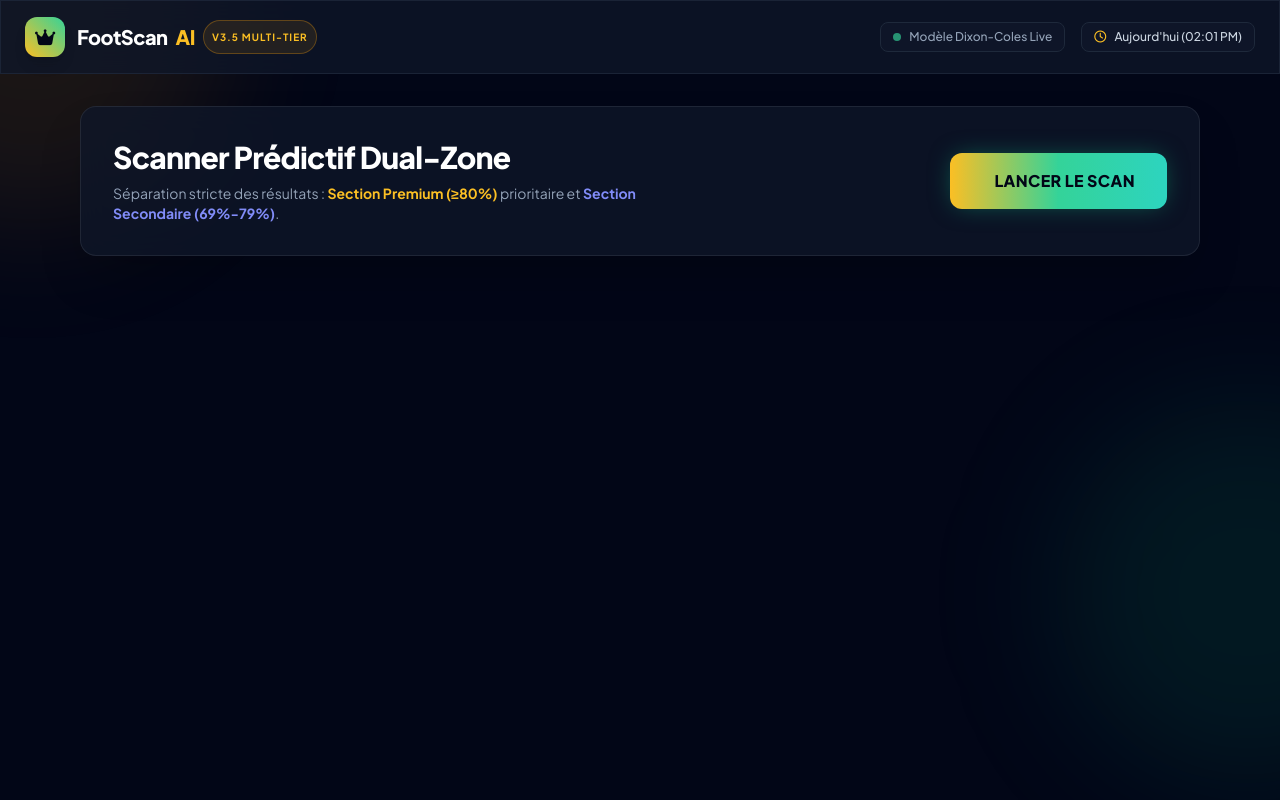
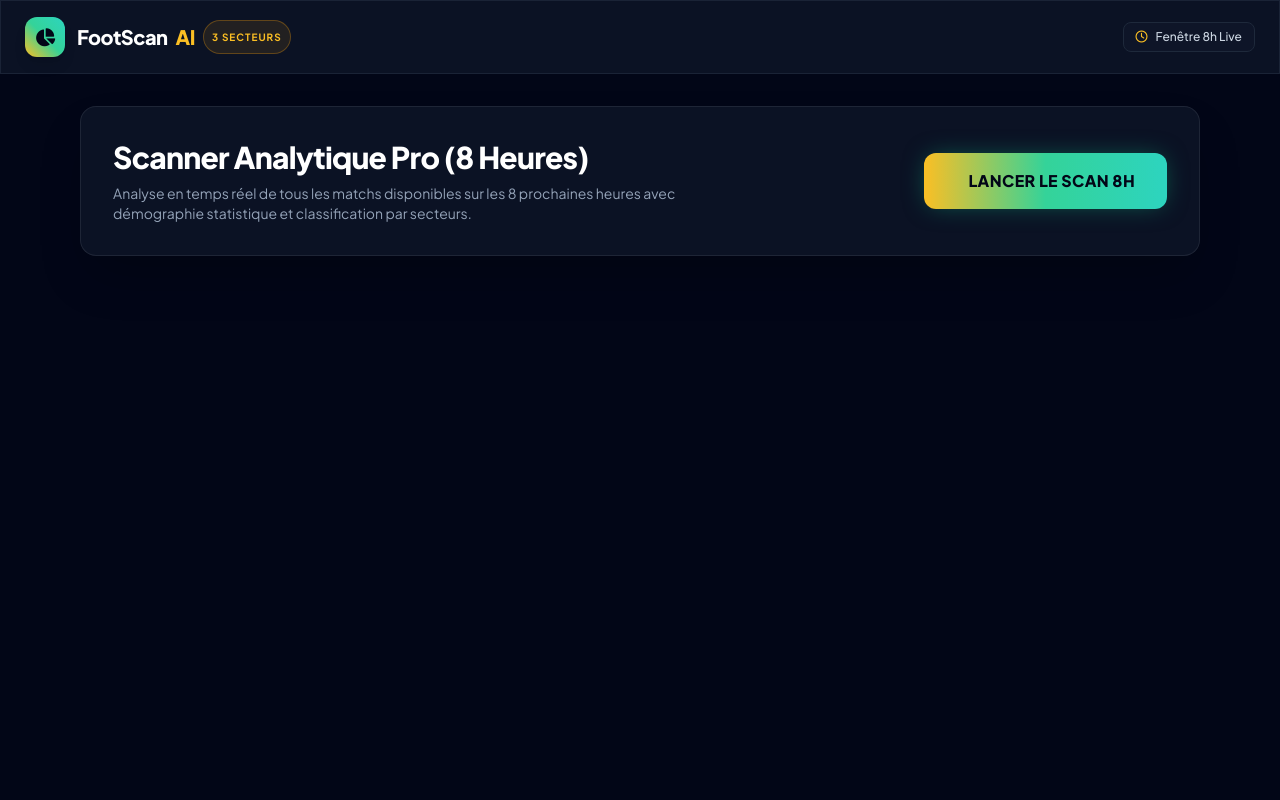
Before and after one commit to joehcreatyv-cpu/mon-scanner-foot, a Python web app: template mon-scanner-foot/templates/index.html in a window 1280 px wide. Run offline with Jinja, Linux system fonts and the light colour scheme; the template is opened without the code that fills it, so the values that code supplies are empty; some libraries are stand-ins or nearby versions.

Commit message:
Update index.html

```diff
--- a/mon-scanner-foot/templates/index.html
+++ b/mon-scanner-foot/templates/index.html
@@ -3,7 +3,7 @@
 <head>
     <meta charset="UTF-8">
     <meta name="viewport" content="width=device-width, initial-scale=1.0">
-    <title>FootScan AI Pro | Premium & Standard</title>
+    <title>FootScan AI Pro | Live Analytics</title>
     <script src="https://cdn.tailwindcss.com"></script>
     <link rel="stylesheet" href="https://cdnjs.cloudflare.com/ajax/libs/font-awesome/6.4.0/css/all.min.css">
     <link href="https://fonts.googleapis.com/css2?family=Plus+Jakarta+Sans:wght@300;400;500;600;700;800&display=swap" rel="stylesheet">
@@ -24,51 +24,34 @@
         .glass-panel {
             background: rgba(15, 23, 42, 0.75);
             backdrop-filter: blur(16px);
-            -webkit-backdrop-filter: blur(16px);
             border: 1px solid rgba(255, 255, 255, 0.08);
         }
-        .glow-gold {
-            box-shadow: 0 0 25px -5px rgba(234, 179, 8, 0.3);
-        }
-        .glow-button {
-            box-shadow: 0 0 25px -5px rgba(16, 185, 129, 0.5);
-        }
-        .glow-button:hover {
-            box-shadow: 0 0 35px 0px rgba(16, 185, 129, 0.7);
-        }
+        .glow-gold { box-shadow: 0 0 25px -5px rgba(234, 179, 8, 0.3); }
+        .glow-amber { box-shadow: 0 0 25px -5px rgba(245, 158, 11, 0.3); }
+        .glow-button { box-shadow: 0 0 25px -5px rgba(16, 185, 129, 0.5); }
     </style>
 </head>
 <body class="bg-slate-950 text-slate-100 min-h-screen flex flex-col font-sans selection:bg-emerald-500 selection:text-slate-950">
-
-    <!-- Glowing Backgrounds -->
-    <div class="fixed inset-0 overflow-hidden pointer-events-none z-0">
-        <div class="absolute -top-40 -left-40 w-96 h-96 bg-amber-500/10 rounded-full blur-3xl"></div>
-        <div class="absolute top-1/2 -right-40 w-96 h-96 bg-emerald-500/10 rounded-full blur-3xl"></div>
-    </div>
 
     <!-- Header -->
     <header class="relative z-10 border-b border-slate-800/80 glass-panel sticky top-0">
         <div class="max-w-7xl mx-auto px-6 py-4 flex justify-between items-center">
             <div class="flex items-center gap-3">
-                <div class="w-10 h-10 rounded-xl bg-gradient-to-tr from-amber-400 to-emerald-400 flex items-center justify-center text-slate-950 font-black shadow-lg">
-                    <i class="fa-solid fa-crown text-lg"></i>
+                <div class="w-10 h-10 rounded-xl bg-gradient-to-tr from-amber-400 via-emerald-400 to-teal-400 flex items-center justify-center text-slate-950 font-black shadow-lg">
+                    <i class="fa-solid fa-chart-pie text-lg"></i>
                 </div>
                 <div>
                     <h1 class="text-xl font-extrabold tracking-tight text-white flex items-center gap-2">
                         FootScan <span class="text-amber-400">AI</span>
-                        <span class="text-[10px] uppercase font-bold tracking-widest bg-amber-500/10 text-amber-400 border border-amber-500/30 px-2 py-0.5 rounded-full">v3.5 Multi-Tier</span>
+                        <span class="text-[10px] uppercase font-bold tracking-widest bg-amber-500/10 text-amber-400 border border-amber-500/30 px-2 py-0.5 rounded-full">3 Secteurs</span>
                     </h1>
                 </div>
             </div>
 
             <div class="flex items-center gap-4 text-xs font-medium text-slate-400">
-                <div class="hidden md:flex items-center gap-2 bg-slate-900/80 px-3 py-1.5 rounded-lg border border-slate-800">
-                    <span class="w-2 h-2 rounded-full bg-emerald-400 animate-pulse"></span>
-                    <span>Modèle Dixon-Coles Live</span>
-                </div>
                 <div class="bg-slate-900/80 px-3 py-1.5 rounded-lg border border-slate-800 text-slate-300">
                     <i class="fa-regular fa-clock text-amber-400 mr-1.5"></i>
-                    <span id="timeRangeText">Aujourd'hui</span>
+                    <span id="windowText">Fenêtre 8h Live</span>
                 </div>
             </div>
         </div>
@@ -81,15 +64,15 @@
         <div class="glass-panel rounded-2xl p-6 md:p-8 relative overflow-hidden shadow-2xl">
             <div class="flex flex-col md:flex-row items-center justify-between gap-6 relative z-10">
                 <div class="space-y-2 text-center md:text-left">
-                    <h2 class="text-2xl md:text-3xl font-extrabold text-white tracking-tight">Scanner Prédictif Dual-Zone</h2>
+                    <h2 class="text-2xl md:text-3xl font-extrabold text-white tracking-tight">Scanner Analytique Pro (8 Heures)</h2>
                     <p class="text-sm text-slate-400 max-w-xl">
-                        Séparation stricte des résultats : <strong class="text-amber-400">Section Premium (≥80%)</strong> prioritaire et <strong class="text-indigo-400">Section Secondaire (69%-79%)</strong>.
+                        Analyse en temps réel de tous les matchs disponibles sur les 8 prochaines heures avec démographie statistique et classification par secteurs.
                     </p>
                 </div>
 
-                <button id="scanBtn" onclick="runScan()" class="glow-button w-full md:w-auto bg-gradient-to-r from-amber-400 via-emerald-400 to-teal-400 text-slate-950 font-extrabold px-8 py-4 rounded-xl transition-all duration-300 flex items-center justify-center gap-3 cursor-pointer transform hover:-translate-y-0.5 active:translate-y-0">
+                <button id="scanBtn" onclick="runScan()" class="glow-button w-full md:w-auto bg-gradient-to-r from-amber-400 via-emerald-400 to-teal-400 text-slate-950 font-extrabold px-8 py-4 rounded-xl transition-all duration-300 flex items-center justify-center gap-3 cursor-pointer transform hover:-translate-y-0.5">
                     <i class="fa-solid fa-radar text-lg" id="radarIcon"></i>
-                    <span class="tracking-wide uppercase">LANCER LE SCAN</span>
+                    <span class="tracking-wide uppercase">LANCER LE SCAN 8H</span>
                 </button>
             </div>
         </div>
@@ -97,49 +80,50 @@
         <!-- Radar Loading -->
         <div id="loadingState" class="hidden flex-col items-center justify-center py-16 gap-6 glass-panel rounded-2xl">
             <div class="relative w-28 h-28 flex items-center justify-center">
-                <div class="absolute inset-0 border-2 border-amber-500/20 rounded-full"></div>
-                <div class="absolute inset-3 border border-amber-500/40 rounded-full"></div>
-                <div class="absolute inset-8 border border-amber-500/60 rounded-full"></div>
-                <div class="absolute inset-0 rounded-full animate-radar-sweep border-t-2 border-amber-400"></div>
-                <div class="w-3 h-3 bg-amber-400 rounded-full shadow-lg shadow-amber-400/80 animate-ping"></div>
+                <div class="absolute inset-0 border-2 border-emerald-500/20 rounded-full"></div>
+                <div class="absolute inset-0 rounded-full animate-radar-sweep border-t-2 border-emerald-400"></div>
+                <div class="w-3 h-3 bg-emerald-400 rounded-full shadow-lg shadow-emerald-400/80 animate-ping"></div>
             </div>
-            <div class="text-center space-y-1">
-                <p class="text-lg font-bold text-white tracking-wide">Analyse des cotes & matrices Dixon-Coles...</p>
-                <p class="text-xs text-slate-400">Attribution des matchs aux zones Premium (80%+) et Secondaires (69%-79%)</p>
-            </div>
+            <p class="text-lg font-bold text-white tracking-wide">Analyse des cotes et construction des graphiques...</p>
         </div>
 
         <!-- Results Container -->
         <div id="resultsContainer" class="hidden flex-col gap-10">
 
-            <!-- SECTION PREMIUM (≥80%) -->
+            <!-- SECTEUR 1 : PREMIUM (80%+) -->
             <div class="flex flex-col gap-4">
                 <div class="flex items-center justify-between px-2 border-b border-amber-500/30 pb-3">
                     <div class="flex items-center gap-2">
                         <i class="fa-solid fa-crown text-amber-400 text-xl"></i>
-                        <h3 class="text-xl font-extrabold text-white tracking-wide">Résultats Premium <span class="text-amber-400 text-sm font-bold">(Seuil Minimal ≥ 80%)</span></h3>
+                        <h3 class="text-xl font-extrabold text-white tracking-wide">Secteur Premium <span class="text-amber-400 text-sm font-bold">(≥ 80%)</span></h3>
                     </div>
-                    <span class="bg-amber-500/10 text-amber-400 border border-amber-500/30 px-3 py-1 rounded-full text-xs font-bold">
-                        Qualifiés : <strong id="premiumCount">0</strong>
-                    </span>
+                    <span class="bg-amber-500/10 text-amber-400 border border-amber-500/30 px-3 py-1 rounded-full text-xs font-bold" id="premBadge">0 Match</span>
                 </div>
-
                 <div id="premiumCardsList" class="flex flex-col gap-5"></div>
             </div>
 
-            <!-- SECTION SECONDAIRE (69% - 79%) -->
-            <div class="flex flex-col gap-4 pt-6 border-t border-slate-800">
-                <div class="flex items-center justify-between px-2 border-b border-indigo-500/30 pb-3">
+            <!-- SECTEUR 2 : GOLD (69% - 79%) -->
+            <div class="flex flex-col gap-4">
+                <div class="flex items-center justify-between px-2 border-b border-yellow-500/30 pb-3">
                     <div class="flex items-center gap-2">
-                        <i class="fa-solid fa-bolt text-indigo-400 text-xl"></i>
-                        <h3 class="text-xl font-extrabold text-white tracking-wide">Résultats Secondaires <span class="text-indigo-400 text-sm font-bold">(Seuil 69% à 79%)</span></h3>
+                        <i class="fa-solid fa-award text-yellow-400 text-xl"></i>
+                        <h3 class="text-xl font-extrabold text-white tracking-wide">Secteur Gold <span class="text-yellow-400 text-sm font-bold">(69% à 79%)</span></h3>
                     </div>
-                    <span class="bg-indigo-500/10 text-indigo-400 border border-indigo-500/30 px-3 py-1 rounded-full text-xs font-bold">
-                        Qualifiés : <strong id="secondaryCount">0</strong>
-                    </span>
+                    <span class="bg-yellow-500/10 text-yellow-400 border border-yellow-500/30 px-3 py-1 rounded-full text-xs font-bold" id="goldBadge">0 Match</span>
                 </div>
+                <div id="goldCardsList" class="flex flex-col gap-5"></div>
+            </div>
 
-                <div id="secondaryCardsList" class="flex flex-col gap-5"></div>
+            <!-- SECTEUR 3 : TOP 12 LIGUES MAJEURES -->
+            <div class="flex flex-col gap-4 pt-4 border-t border-slate-800">
+                <div class="flex items-center justify-between px-2 border-b border-teal-500/30 pb-3">
+                    <div class="flex items-center gap-2">
+                        <i class="fa-solid fa-trophy text-teal-400 text-xl"></i>
+                        <h3 class="text-xl font-extrabold text-white tracking-wide">12 Ligues Majeures & Autres Rencontres</h3>
+                    </div>
+                    <span class="bg-teal-500/10 text-teal-400 border border-teal-500/30 px-3 py-1 rounded-full text-xs font-bold" id="topBadge">0 Match</span>
+                </div>
+                <div id="topLeaguesCardsList" class="flex flex-col gap-5"></div>
             </div>
 
         </div>
@@ -147,15 +131,10 @@
     </main>
 
     <script>
-        document.addEventListener("DOMContentLoaded", () => {
-            const now = new Date();
-            document.getElementById('timeRangeText').innerText = `Aujourd'hui (${now.toLocaleTimeString([], { hour: '2-digit', minute: '2-digit' })})`;
-        });
-
-        function renderMatchCard(match, isPremium) {
-            const themeColor = isPremium ? 'amber' : 'indigo';
-            const badgeBg = isPremium ? 'bg-amber-500/10 text-amber-400 border-amber-500/30' : 'bg-indigo-500/10 text-indigo-400 border-indigo-500/30';
-            const barGradient = isPremium ? 'from-amber-400 to-emerald-400' : 'from-indigo-500 to-teal-400';
+        function renderMatchCard(match, sectorType) {
+            let accentColor = 'emerald';
+            if (sectorType === 'premium') accentColor = 'amber';
+            if (sectorType === 'gold') accentColor = 'yellow';
 
             let predsHtml = match.analysis.predictions.map(p => `
                 <div class="bg-slate-900/90 border border-slate-800 rounded-lg p-3 space-y-2">
@@ -165,25 +144,27 @@
                     </div>
                     <div class="flex justify-between items-center text-sm">
                         <span class="font-bold text-white">${p.pick}</span>
-                        <span class="font-extrabold ${isPremium ? 'text-amber-400 bg-amber-500/10 border-amber-500/20' : 'text-indigo-400 bg-indigo-500/10 border-indigo-500/20'} px-2.5 py-1 rounded-md border">${p.confidence}%</span>
+                        <span class="font-extrabold text-${accentColor}-400 bg-${accentColor}-500/10 px-2.5 py-1 rounded-md border border-${accentColor}-500/20">${p.confidence}%</span>
                     </div>
                     <div class="w-full h-1.5 bg-slate-800 rounded-full overflow-hidden">
-                        <div class="h-full bg-gradient-to-r ${barGradient} rounded-full transition-all duration-1000" style="width: ${p.confidence}%"></div>
+                        <div class="h-full bg-gradient-to-r from-${accentColor}-500 to-teal-400 rounded-full" style="width: ${p.confidence}%"></div>
                     </div>
                 </div>
             `).join('');
 
             return `
-                <div class="glass-panel rounded-xl p-6 hover:border-${themeColor}-500/40 transition-all duration-300 shadow-xl flex flex-col gap-5 ${isPremium ? 'glow-gold' : ''}">
+                <div class="glass-panel rounded-xl p-6 hover:border-${accentColor}-500/40 transition-all duration-300 shadow-xl flex flex-col gap-5">
+
+                    <!-- Header Match -->
                     <div class="flex flex-col md:flex-row items-start md:items-center justify-between gap-4 border-b border-slate-800/80 pb-4">
                         <div class="flex items-center gap-4">
-                            <div class="bg-slate-900 border border-slate-800 rounded-lg px-3.5 py-2 text-center">
-                                <i class="fa-regular fa-clock text-${themeColor}-400 text-xs block mb-0.5"></i>
-                                <span class="font-mono text-sm font-bold text-white">${match.time}</span>
+                            <div class="bg-slate-900 border border-slate-800 rounded-lg px-3 py-2 text-center">
+                                <span class="text-[10px] text-slate-400 font-bold block">${match.date}</span>
+                                <span class="font-mono text-sm font-bold text-white">${match.time} UTC</span>
                             </div>
                             <div>
-                                <div class="text-xs text-slate-400 font-semibold mb-0.5">${match.league}</div>
-                                <div class="text-lg font-bold text-white">${match.home} <span class="text-${themeColor}-400 text-sm mx-1">VS</span> ${match.away}</div>
+                                <div class="text-xs text-${accentColor}-400 font-bold uppercase tracking-wider mb-0.5">${match.league}</div>
+                                <div class="text-lg font-bold text-white">${match.home} <span class="text-slate-500 text-sm mx-1">VS</span> ${match.away}</div>
                             </div>
                         </div>
 
@@ -199,6 +180,21 @@
                         </div>
                     </div>
 
+                    <!-- Graphique Démographique / Répartition 1N2 -->
+                    <div class="space-y-1.5 bg-slate-900/50 p-3 rounded-lg border border-slate-800/60">
+                        <div class="flex justify-between text-[11px] font-bold text-slate-400">
+                            <span>Dom (${match.analysis.p_home}%)</span>
+                            <span>Nul (${match.analysis.p_draw}%)</span>
+                            <span>Ext (${match.analysis.p_away}%)</span>
+                        </div>
+                        <div class="w-full h-2.5 bg-slate-800 rounded-full overflow-hidden flex">
+                            <div class="bg-emerald-500 h-full" style="width: ${match.analysis.p_home}%" title="Domicile"></div>
+                            <div class="bg-amber-400 h-full" style="width: ${match.analysis.p_draw}%" title="Nul"></div>
+                            <div class="bg-indigo-500 h-full" style="width: ${match.analysis.p_away}%" title="Extérieur"></div>
+                        </div>
+                    </div>
+
+                    <!-- Prédictions et Clusters -->
                     <div class="grid grid-cols-1 md:grid-cols-3 gap-4">
                         <div class="md:col-span-2 flex flex-col gap-2">
                             ${predsHtml}
@@ -211,10 +207,11 @@
                             </div>
                             <div class="pt-2 border-t border-slate-800 flex justify-between items-center text-xs">
                                 <span class="text-slate-400">Couverture Cluster :</span>
-                                <span class="font-bold text-${themeColor}-400">${match.analysis.cluster_score_coverage}%</span>
+                                <span class="font-bold text-${accentColor}-400">${match.analysis.cluster_score_coverage}%</span>
                             </div>
                         </div>
                     </div>
+
                 </div>
             `;
         }
@@ -223,11 +220,8 @@
             const btn = document.getElementById('scanBtn');
             const loading = document.getElementById('loadingState');
             const results = document.getElementById('resultsContainer');
-            const premContainer = document.getElementById('premiumCardsList');
-            const secContainer = document.getElementById('secondaryCardsList');
 
             btn.disabled = true;
-            btn.classList.add('opacity-50', 'cursor-not-allowed');
             loading.classList.remove('hidden');
             loading.classList.add('flex');
             results.classList.add('hidden');
@@ -236,37 +230,30 @@
                 const response = await fetch('/api/scan');
                 const res = await response.json();
 
-                premContainer.innerHTML = '';
-                secContainer.innerHTML = '';
+                document.getElementById('windowText').innerText = `Fenêtre : ${res.time_window}`;
+                document.getElementById('premBadge').innerText = `${res.premium_count} Match(s)`;
+                document.getElementById('goldBadge').innerText = `${res.gold_count} Match(s)`;
+                document.getElementById('topBadge').innerText = `${res.top_leagues_count} Match(s)`;
 
-                document.getElementById('premiumCount').innerText = res.premium_count;
-                document.getElementById('secondaryCount').innerText = res.secondary_count;
+                const pCont = document.getElementById('premiumCardsList');
+                const gCont = document.getElementById('goldCardsList');
+                const tCont = document.getElementById('topLeaguesCardsList');
 
-                // Affichage Premium
-                if (res.premium_count === 0) {
-                    premContainer.innerHTML = `<p class="text-center text-slate-400 text-sm py-4">Aucun match disponible.</p>`;
-                } else {
-                    res.premium.forEach(m => premContainer.innerHTML += renderMatchCard(m, true));
-                }
+                pCont.innerHTML = ''; gCont.innerHTML = ''; tCont.innerHTML = '';
 
-                // Affichage Secondaire
-                if (res.secondary_count === 0) {
-                    secContainer.innerHTML = `<p class="text-center text-slate-400 text-sm py-4">Aucun match qualifié entre 69% et 79% pour ce scan.</p>`;
-                } else {
-                    res.secondary.forEach(m => secContainer.innerHTML += renderMatchCard(m, false));
-                }
+                res.premium.forEach(m => pCont.innerHTML += renderMatchCard(m, 'premium'));
+                res.gold.forEach(m => gCont.innerHTML += renderMatchCard(m, 'gold'));
+                res.top_leagues.forEach(m => tCont.innerHTML += renderMatchCard(m, 'top'));
 
                 loading.classList.add('hidden');
                 loading.classList.remove('flex');
                 results.classList.remove('hidden');
 
             } catch (err) {
-                alert("Erreur lors de la récupération des données.");
+                alert("Erreur lors du scan.");
                 loading.classList.add('hidden');
-                loading.classList.remove('flex');
             } finally {
                 btn.disabled = false;
-                btn.classList.remove('opacity-50', 'cursor-not-allowed');
             }
         }
     </script>
```
